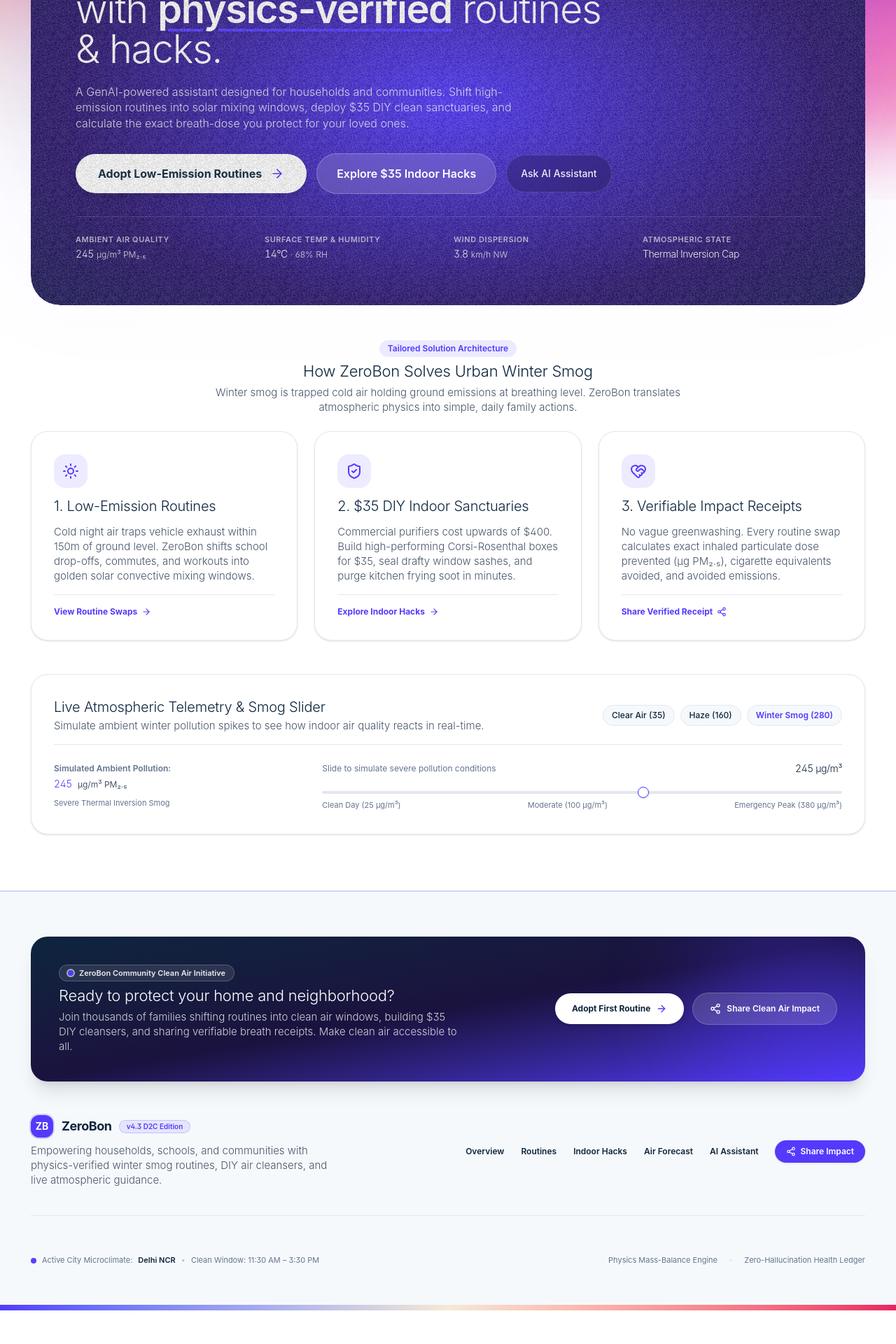
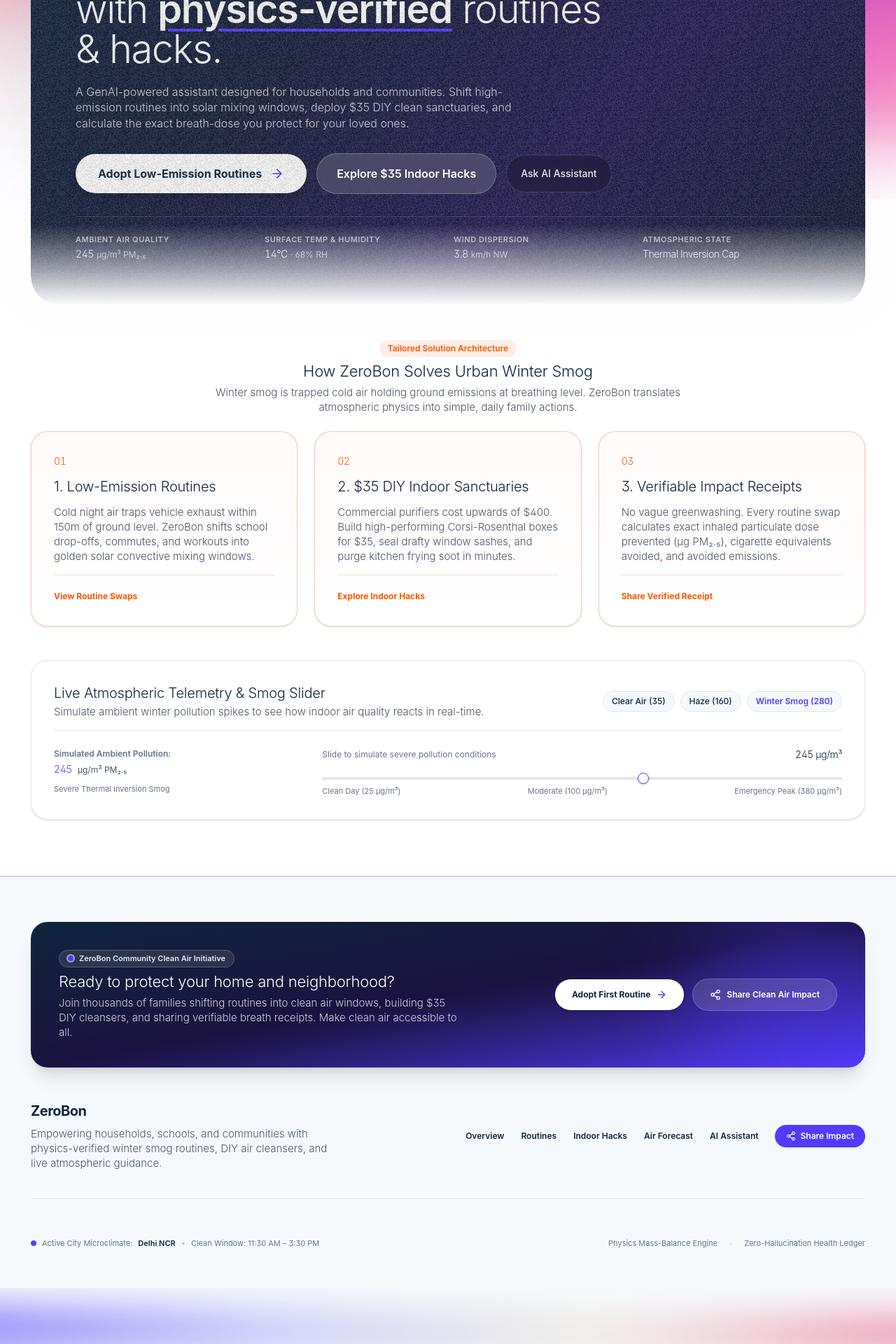
Before and after one commit to z99wE/zerobon, a React (Vite) app: page / in a window 1280 px wide. Shown: the part 295-2215 px from the top of the page at 70% size. Before the commit the page ends 2167 px from the top, so only its background shows below. Built offline with nearby package versions, Linux system fonts and the light colour scheme.

Commit message:
feat: polish D2C branding, clean hero pillars, remove radar ping, and add footer mesh gradient

```diff
--- a/src/App.tsx
+++ b/src/App.tsx
@@ -263,16 +263,8 @@ export const App: React.FC = () => {
           <div className="flex flex-col md:flex-row items-start md:items-center justify-between gap-8 pb-10 border-b border-[#e3e8ee]">
             {/* Brand Logo & Mission */}
             <div className="space-y-2">
-              <div className="flex items-center gap-3">
-                <div className="w-8 h-8 rounded-xl bg-[#533afd] flex items-center justify-center text-white text-sm font-bold shadow-sm ring-2 ring-[#533afd]/20">
-                  ZB
-                </div>
-                <div className="flex items-center gap-2.5">
-                  <span className="text-[#0d253d] font-bold text-lg tracking-tight">ZeroBon</span>
-                  <span className="inline-flex items-center px-2.5 py-0.5 rounded-full text-[10px] font-semibold bg-[#533afd]/10 text-[#533afd] border border-[#533afd]/20">
-                    v4.3 D2C Edition
-                  </span>
-                </div>
+              <div className="flex items-center gap-2">
+                <span className="text-[#0d253d] font-bold text-xl tracking-tight">ZeroBon</span>
               </div>
               <p className="font-body-md text-xs text-[#475569] max-w-md leading-relaxed">
                 Empowering households, schools, and communities with physics-verified winter smog routines, DIY air cleansers, and live atmospheric guidance.
@@ -339,11 +331,45 @@ export const App: React.FC = () => {
           </div>
         </div>
 
-        {/* Matching Top Gradient Brand Ribbon at Very Bottom */}
-        <div
-          aria-hidden="true"
-          className="w-full h-2 bg-gradient-to-r from-[#533afd] via-[#b9b9f9] via-[#f5e9d4] to-[#ea2261]"
-        />
+        {/* Seamless Ambient Mesh Gradient Mirroring Top Header */}
+        <div className="relative w-full h-16 sm:h-20 overflow-hidden pointer-events-none select-none">
+          <svg
+            className="absolute inset-0 w-full h-full opacity-65 mix-blend-multiply"
+            viewBox="0 0 1440 120"
+            fill="none"
+            xmlns="http://www.w3.org/2000/svg"
+            preserveAspectRatio="none"
+          >
+            <g filter="url(#stripe-blur-footer)">
+              <path
+                d="M-100 20C200 80 480 10 720 70C960 120 1240 30 1540 80V140H-100V20Z"
+                fill="url(#footer-grad-1)"
+              />
+              <path
+                d="M-50 40C260 10 540 80 840 30C1140 90 1380 20 1600 60V140H-50V40Z"
+                fill="url(#footer-grad-2)"
+                opacity="0.8"
+              />
+            </g>
+            <defs>
+              <filter id="stripe-blur-footer" x="-100" y="-100" width="1700" height="350" filterUnits="userSpaceOnUse">
+                <feGaussianBlur stdDeviation="35" />
+              </filter>
+              <linearGradient id="footer-grad-1" x1="-100" y1="20" x2="1540" y2="100" gradientUnits="userSpaceOnUse">
+                <stop offset="0%" stopColor="#533afd" stopOpacity="0.7" />
+                <stop offset="35%" stopColor="#b9b9f9" stopOpacity="0.8" />
+                <stop offset="70%" stopColor="#f5e9d4" stopOpacity="0.7" />
+                <stop offset="100%" stopColor="#ea2261" stopOpacity="0.6" />
+              </linearGradient>
+              <linearGradient id="footer-grad-2" x1="1600" y1="100" x2="-50" y2="20" gradientUnits="userSpaceOnUse">
+                <stop offset="0%" stopColor="#ea2261" stopOpacity="0.5" />
+                <stop offset="40%" stopColor="#f5e9d4" stopOpacity="0.7" />
+                <stop offset="70%" stopColor="#b9b9f9" stopOpacity="0.8" />
+                <stop offset="100%" stopColor="#533afd" stopOpacity="0.7" />
+              </linearGradient>
+            </defs>
+          </svg>
+        </div>
       </footer>
 
       {/* Breath Receipt Modal */}
--- a/src/components/LandingHero.tsx
+++ b/src/components/LandingHero.tsx
@@ -1,11 +1,5 @@
 import React, { useState } from 'react';
-import {
-  ArrowRight,
-  ShieldCheck,
-  Sun,
-  HeartHandshake,
-  Share2
-} from 'lucide-react';
+import { ArrowRight } from 'lucide-react';
 import { GradientBackground } from './ui/noisy-gradient-backgrounds';
 import { CityAirProfile } from '../engine/city-data';
 
@@ -30,8 +24,8 @@ export const LandingHero: React.FC<LandingHeroProps> = ({
   onOpenAssistant,
   onOpenShare,
 }) => {
-  // Cursor tracking for gentle dynamic gradient noise shift
-  const [mousePos, setMousePos] = useState<{ x: number; y: number }>({ x: 50, y: 55 });
+  // Cursor tracking for gentle dynamic angle shift (no circular blot or hotspot)
+  const [mousePos, setMousePos] = useState<{ x: number; y: number }>({ x: 50, y: 50 });
 
   const handleMouseMove = (e: React.MouseEvent<HTMLDivElement>) => {
     const rect = e.currentTarget.getBoundingClientRect();
@@ -42,26 +36,27 @@ export const LandingHero: React.FC<LandingHeroProps> = ({
     }
   };
 
-  // Dynamic radiant gradient shifting with cursor coordinates
-  const dynamicGradient = `radial-gradient(135% 135% at ${mousePos.x.toFixed(1)}% ${mousePos.y.toFixed(1)}%, #533afd 0%, #2e1870 34%, #0d253d 70%, #060f1b 100%)`;
+  // Seamless, classy linear gradient across deep midnight & indigo tones (zero circular blots or hotspots)
+  const angle = 135 + (mousePos.x - 50) * 0.15;
+  const dynamicGradient = `linear-gradient(${angle.toFixed(1)}deg, #0d253d 0%, #151d3b 35%, #241b52 65%, #0f182c 100%)`;
 
   return (
     <section aria-label="ZeroBon Clean Air Landing" className="w-full space-y-12">
-      {/* 1. Flagship Hero Element with Gentle Shifting Noisy Gradient & Soft Bleeding Edges */}
+      {/* 1. Flagship Hero Element with Seamless Classy Gradient & Feathered Background Bleed */}
       <div className="relative w-full">
-        {/* Soft Ambient Underglow Layer Bleeding Into the Div */}
+        {/* Soft Ambient Underglow Layer Bleeding Seamlessly Into Page */}
         <div
           aria-hidden="true"
-          className="absolute -inset-4 sm:-inset-6 rounded-[52px] bg-gradient-to-b from-[#533afd]/25 via-[#533afd]/10 to-transparent blur-3xl pointer-events-none -z-10"
+          className="absolute -inset-4 sm:-inset-6 rounded-[52px] bg-gradient-to-b from-[#533afd]/15 via-[#533afd]/5 to-transparent blur-3xl pointer-events-none -z-10"
         />
 
-        {/* Hero Card Container with Feathered Bleed Edges (No Hard Border Edges) */}
+        {/* Hero Card Container - Seamless Linear Bleed (No Hard Box Cutoff) */}
         <div
           onMouseMove={handleMouseMove}
           className="relative w-full rounded-3xl sm:rounded-[42px] overflow-hidden transition-all duration-300"
           style={{
-            maskImage: 'radial-gradient(112% 108% at 50% 50%, black 75%, transparent 100%)',
-            WebkitMaskImage: 'radial-gradient(112% 108% at 50% 50%, black 75%, transparent 100%)',
+            maskImage: 'linear-gradient(to bottom, black 82%, transparent 100%)',
+            WebkitMaskImage: 'linear-gradient(to bottom, black 82%, transparent 100%)',
           }}
         >
           <GradientBackground
@@ -175,10 +170,10 @@ export const LandingHero: React.FC<LandingHeroProps> = ({
         </div>
       </div>
 
-      {/* 2. Problem Statement Alignment Pillars (The 3 Core Challenges of Winter Smog) */}
+      {/* 2. Problem Statement Alignment Pillars (Styled in Warm Flip-Card Orange • No Icons) */}
       <div className="space-y-6">
         <div className="text-center max-w-2xl mx-auto space-y-2">
-          <div className="inline-flex items-center gap-1.5 px-3 py-1 rounded-full bg-[#533afd]/10 text-[#533afd] text-xs font-semibold">
+          <div className="inline-flex items-center gap-1.5 px-3 py-1 rounded-full bg-[#f55702]/10 text-[#f55702] text-xs font-semibold">
             <span>Tailored Solution Architecture</span>
           </div>
           <h2 className="font-heading-lg text-2xl sm:text-3xl text-[#0d253d] font-bold">
@@ -191,11 +186,11 @@ export const LandingHero: React.FC<LandingHeroProps> = ({
 
         <div className="grid grid-cols-1 md:grid-cols-3 gap-6">
           {/* Pillar 1: Low-Emission Daily Routines */}
-          <div className="rounded-3xl p-6 sm:p-8 bg-white border border-[#e3e8ee] hover:border-[#533afd]/40 shadow-sm transition-all space-y-4 flex flex-col justify-between">
+          <div className="rounded-3xl p-6 sm:p-8 bg-gradient-to-b from-[#f55702]/[0.03] to-white border border-[#f55702]/30 hover:border-[#f55702] shadow-sm transition-all space-y-4 flex flex-col justify-between">
             <div className="space-y-3">
-              <div className="w-12 h-12 rounded-2xl bg-[#533afd]/10 text-[#533afd] flex items-center justify-center font-bold">
-                <Sun className="w-6 h-6" />
-              </div>
+              <span className="text-sm font-bold font-tabular text-[#f55702] tracking-wider block">
+                01
+              </span>
               <h3 className="font-heading-md text-xl font-bold text-[#0d253d]">
                 1. Low-Emission Routines
               </h3>
@@ -203,23 +198,22 @@ export const LandingHero: React.FC<LandingHeroProps> = ({
                 Cold night air traps vehicle exhaust within 150m of ground level. ZeroBon shifts school drop-offs, commutes, and workouts into golden solar convective mixing windows.
               </p>
             </div>
-            <div className="pt-4 border-t border-[#e3e8ee]">
+            <div className="pt-4 border-t border-[#f55702]/20">
               <button
                 onClick={onExploreRoutines}
-                className="text-xs font-bold text-[#533afd] flex items-center gap-1.5 hover:underline"
+                className="text-xs font-bold text-[#f55702] hover:underline"
               >
-                <span>View Routine Swaps</span>
-                <ArrowRight className="w-3.5 h-3.5" />
+                View Routine Swaps
               </button>
             </div>
           </div>
 
           {/* Pillar 2: DIY Indoor Air Sanctuaries */}
-          <div className="rounded-3xl p-6 sm:p-8 bg-white border border-[#e3e8ee] hover:border-[#533afd]/40 shadow-sm transition-all space-y-4 flex flex-col justify-between">
+          <div className="rounded-3xl p-6 sm:p-8 bg-gradient-to-b from-[#f55702]/[0.03] to-white border border-[#f55702]/30 hover:border-[#f55702] shadow-sm transition-all space-y-4 flex flex-col justify-between">
             <div className="space-y-3">
-              <div className="w-12 h-12 rounded-2xl bg-[#533afd]/10 text-[#533afd] flex items-center justify-center font-bold">
-                <ShieldCheck className="w-6 h-6" />
-              </div>
+              <span className="text-sm font-bold font-tabular text-[#f55702] tracking-wider block">
+                02
+              </span>
               <h3 className="font-heading-md text-xl font-bold text-[#0d253d]">
                 2. $35 DIY Indoor Sanctuaries
               </h3>
@@ -227,23 +221,22 @@ export const LandingHero: React.FC<LandingHeroProps> = ({
                 Commercial purifiers cost upwards of $400. Build high-performing Corsi-Rosenthal boxes for $35, seal drafty window sashes, and purge kitchen frying soot in minutes.
               </p>
             </div>
-            <div className="pt-4 border-t border-[#e3e8ee]">
+            <div className="pt-4 border-t border-[#f55702]/20">
               <button
                 onClick={onExploreHacks}
-                className="text-xs font-bold text-[#533afd] flex items-center gap-1.5 hover:underline"
+                className="text-xs font-bold text-[#f55702] hover:underline"
               >
-                <span>Explore Indoor Hacks</span>
-                <ArrowRight className="w-3.5 h-3.5" />
+                Explore Indoor Hacks
               </button>
             </div>
           </div>
 
           {/* Pillar 3: Deterministic Impact Receipts */}
-          <div className="rounded-3xl p-6 sm:p-8 bg-white border border-[#e3e8ee] hover:border-[#533afd]/40 shadow-sm transition-all space-y-4 flex flex-col justify-between">
+          <div className="rounded-3xl p-6 sm:p-8 bg-gradient-to-b from-[#f55702]/[0.03] to-white border border-[#f55702]/30 hover:border-[#f55702] shadow-sm transition-all space-y-4 flex flex-col justify-between">
             <div className="space-y-3">
-              <div className="w-12 h-12 rounded-2xl bg-[#533afd]/10 text-[#533afd] flex items-center justify-center font-bold">
-                <HeartHandshake className="w-6 h-6" />
-              </div>
+              <span className="text-sm font-bold font-tabular text-[#f55702] tracking-wider block">
+                03
+              </span>
               <h3 className="font-heading-md text-xl font-bold text-[#0d253d]">
                 3. Verifiable Impact Receipts
               </h3>
@@ -251,13 +244,12 @@ export const LandingHero: React.FC<LandingHeroProps> = ({
                 No vague greenwashing. Every routine swap calculates exact inhaled particulate dose prevented (µg PM₂.₅), cigarette equivalents avoided, and avoided emissions.
               </p>
             </div>
-            <div className="pt-4 border-t border-[#e3e8ee]">
+            <div className="pt-4 border-t border-[#f55702]/20">
               <button
                 onClick={onOpenShare}
-                className="text-xs font-bold text-[#533afd] flex items-center gap-1.5 hover:underline"
+                className="text-xs font-bold text-[#f55702] hover:underline"
               >
-                <span>Share Verified Receipt</span>
-                <Share2 className="w-3.5 h-3.5" />
+                Share Verified Receipt
               </button>
             </div>
           </div>
```
Also changed, not shown: src/components/HardenedCopilot.tsx (+26 -12 lines), src/components/InversionRadar.tsx (+2 -32 lines), src/components/Navbar.tsx (+3 -8 lines).
